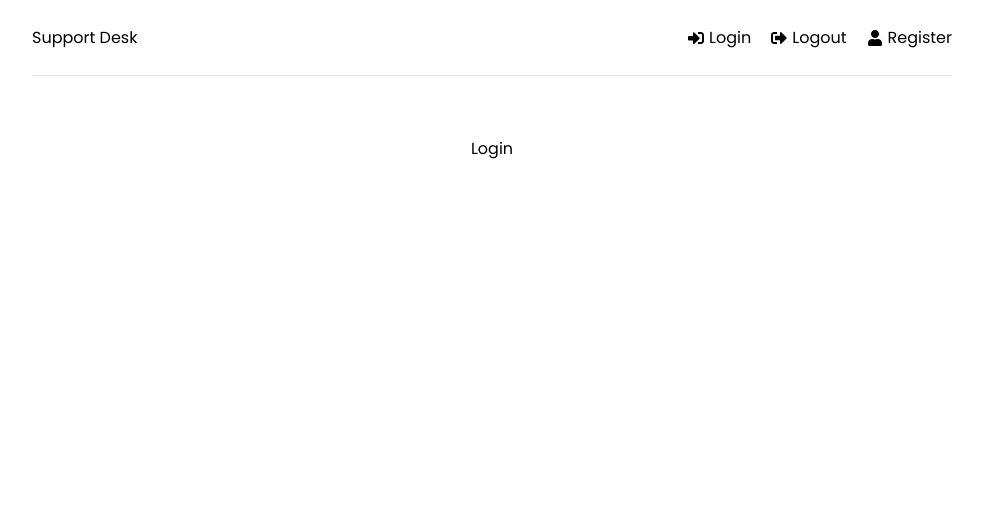
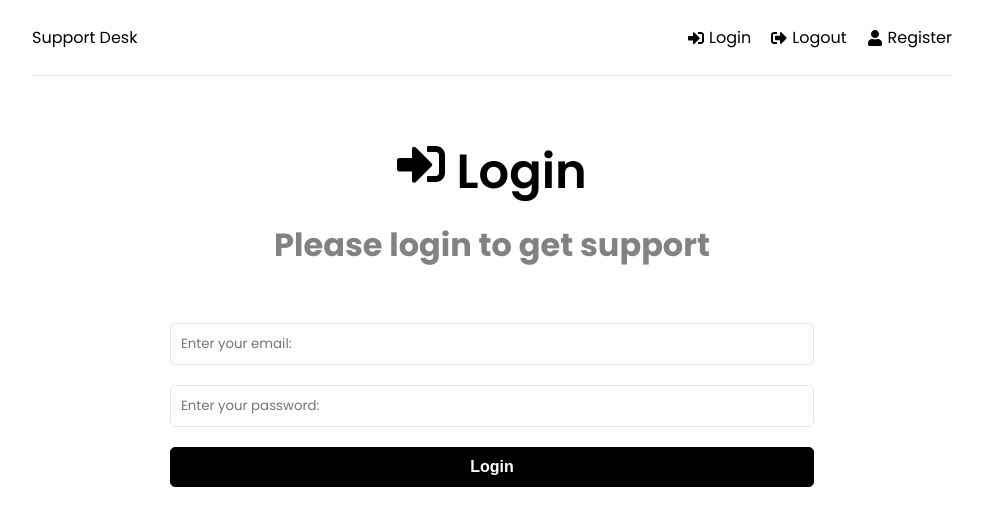
Before and after one commit to OybekKayumov/support-desk, a React (Create React App) app in the folder frontend/: page /login in a window 1280 px wide. Shown: the top 526 px of the page, without its empty margins (148-1131 px from the left). Built offline with nearby package versions, Linux system fonts and the light colour scheme.

Commit message:
Add pages/Login

```diff
--- a/frontend/src/pages/Login.jsx
+++ b/frontend/src/pages/Login.jsx
@@ -1,8 +1,78 @@
+// import e from "express";
+import { useState } from "react";
+import {toast} from 'react-toastify';
+import {FaSignInAlt} from "react-icons/fa";
+
+// const defaultState = {
+//   email: '',
+//   password: '',
+// };
+
 function Login() {
+  const [formData, setFormData] = useState({
+    email: '',
+    password: '',
+  })
+
+  const { email, password } = formData
+
+  const onChange = (e) => {
+    setFormData((prevState) => ({
+      ...prevState,
+      [e.target.name]: e.target.value
+    }))
+  }
+
+  const onSubmit = (e) => {
+     e.preventDefault();
+  }
+
   return (
-    <div>
-      Login
-    </div>
+    <>
+      <section className="heading">
+        <h1>
+          <FaSignInAlt/> Login
+        </h1>
+        <p>Please login to get support</p>
+      </section>
+
+      <section className="form">
+        <form onSubmit={onSubmit}>
+          <div className="form-group">
+            <input
+              type="email"
+              className="form-control"
+              id="email"
+              name="email"
+              value={email}
+              onChange={onChange}
+              placeholder='Enter your email: '
+              required
+            />
+          </div>
+
+          <div className="form-group">
+            <input
+              type="password"
+              className="form-control"
+              id="password"
+              name="password"
+              value={password}
+              onChange={onChange}
+              placeholder='Enter your password: '
+              required
+            />
+          </div>
+
+          <div className="form-group">
+            <button className="btn btn-block">
+              Login
+            </button>
+          </div>
+        </form>
+      </section>
+
+    </>
   )
 }
 
```
